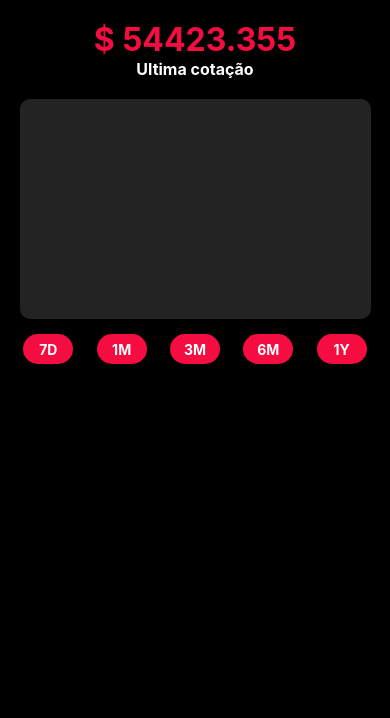
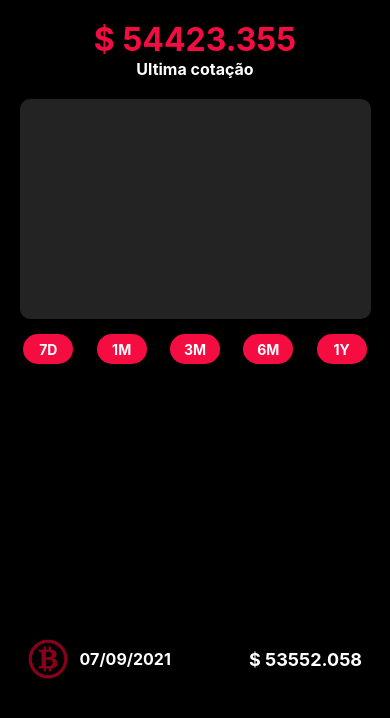
Before and after one commit to AndersonD-art/OneBitCoin, a React Native app: screen / in a window 390 px wide. Shown: the top 718 px of the page. Built offline with nearby package versions, Linux system fonts and the light colour scheme.

Commit message:
preparing the api

```diff
--- a/App.js
+++ b/App.js
@@ -2,19 +2,36 @@ import React from 'react';
 import { StyleSheet, StatusBar, SafeAreaView, Platform } from 'react-native';
 import CurrentPrice from './src/components/CurrentPrice';
 import HistoryGraphic from './src/components/HistoryGraphic';
-import QuotationItem from './src/components/QuotationsList';
+import QuotationList from './src/components/QuotationsList';
+import QuotationItems from './src/components/QuotationsList/QuotationItem';
+
+function addZero(number) {
+  if (number <= 9) {
+    return "0" + number
+  }
+  return number
+}
+
+function url(qtdDays) {
+  const date = new Date();
+  const listLastDays = qtdDays;
+  const end_date = `${date.getFullYear()} - ${addZero(date.getMonth() + 1)}-${addZero(date.getDate())}`;
+  date.setDate(date.getDate() - listLastDays)
+  const start_date = `${date.getFullYear()} - ${addZero(date.getMonth() + 1)}-${addZero(date.getDate())}`;
+  return `https://api.coindesk.com/v1/bpi/historical/close.json?start=${start_date}&end=${end_date}`;
+}
 
 export default function App() {
   return (
     <SafeAreaView style={styles.container}>
-
       <StatusBar
         backgroundColor="#f50d41"
         barStyle="dark-content"
       />
       <CurrentPrice />
       <HistoryGraphic />
-      <QuotationItem />
+      <QuotationList />
+      <QuotationItems />
     </SafeAreaView>
   );
 }
--- a/src/components/HistoryGraphic/index.js
+++ b/src/components/HistoryGraphic/index.js
@@ -5,7 +5,6 @@ import styles from "./styles"
 export default function HistoryGraphic() {
     return (
         <View style={styles.contentGraphic}>
-
         </View>
     )
 }
--- a/src/components/QuotationsList/QuotationItem/index.js
+++ b/src/components/QuotationsList/QuotationItem/index.js
@@ -0,0 +1,19 @@
+import React from 'react'
+import { View, Text, Image } from 'react-native'
+import styles from './styles'
+
+export default function QuotationItems() {
+    return (
+        <View style={styles.mainContent}>
+            <View style={styles.contextLeft}>
+                <View style={styles.boxLogo}>
+                    <Image style={styles.logBitcoin} source={require("../../../img/bitcoinred.png")} />
+                    <Text style={styles.dayCotation}>07/09/2021</Text>
+                </View>
+            </View>
+            <View style={styles.contextRight}>
+                <Text style={styles.price}>$ 53552.058</Text>
+            </View>
+        </View>
+    )
+}
--- a/src/components/QuotationsList/QuotationItem/styles.js
+++ b/src/components/QuotationsList/QuotationItem/styles.js
@@ -0,0 +1,47 @@
+import { StyleSheet } from "react-native";
+
+const styles = StyleSheet.create({
+    mainContent: {
+        width: "95%",
+        height: "auto",
+        backgroundColor: "#000000",
+        marginLeft: "3%",
+        marginBottom: 155,
+        borderRadius: 10,
+        flexDirection: "row",
+        alignItems: "center",
+        padding: 10,
+    },
+    contextLeft: {
+        width: "36%",
+        alignItems: "flex-start"
+    },
+    contextRight: {
+        width: "60%",
+        alignItems: "flex-end"
+    },
+    logBitcoin: {
+        width: 40,
+        height: 40,
+        marginLeft: 2,
+        marginRight: 10
+    },
+    dayCotation: {
+        fontSize: 16,
+        paddingLeft: 2,
+        color: "#ffffff",
+        fontWeight: "bold",
+    },
+    boxLogo: {
+        flexDirection: "row",
+        alignItems: "center"
+    },
+    price: {
+        color: "#ffffff",
+        fontSize: 18,
+        fontWeight: "bold"
+    }
+
+});
+
+export default styles
--- a/src/components/QuotationsList/index.js
+++ b/src/components/QuotationsList/index.js
@@ -2,7 +2,7 @@ import React, { Fragment } from "react"
 import { View, Text, ScrollView, TouchableOpacity } from "react-native"
 import styles from "./styles"
 
-export default function QuotationItem() {
+export default function QuotationList() {
     return (
         <Fragment>
             <View style={styles.filters}>
```
Also changed, not shown: src/img/bitcoinred.png, 1 other file (tests, documents, lock files or other folders).
